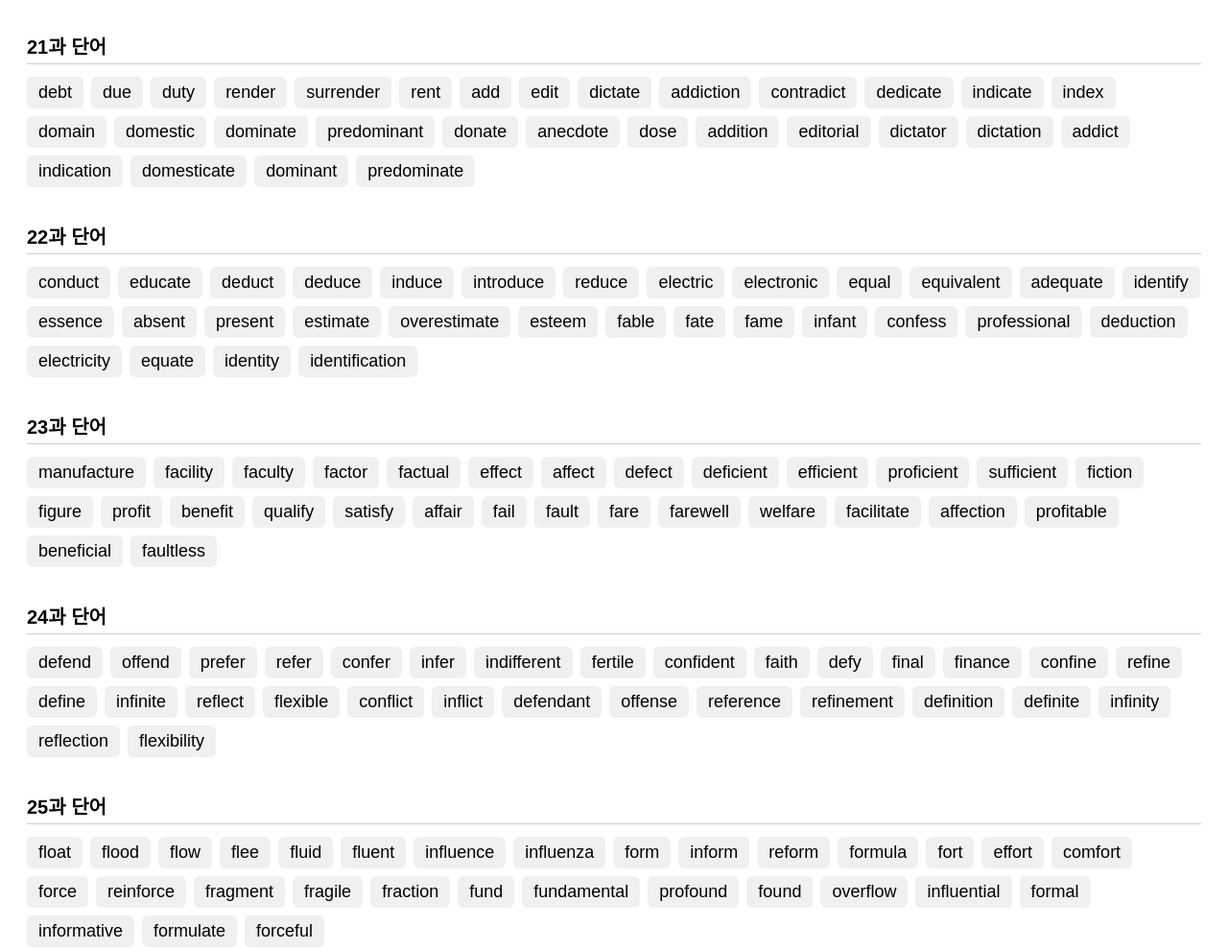
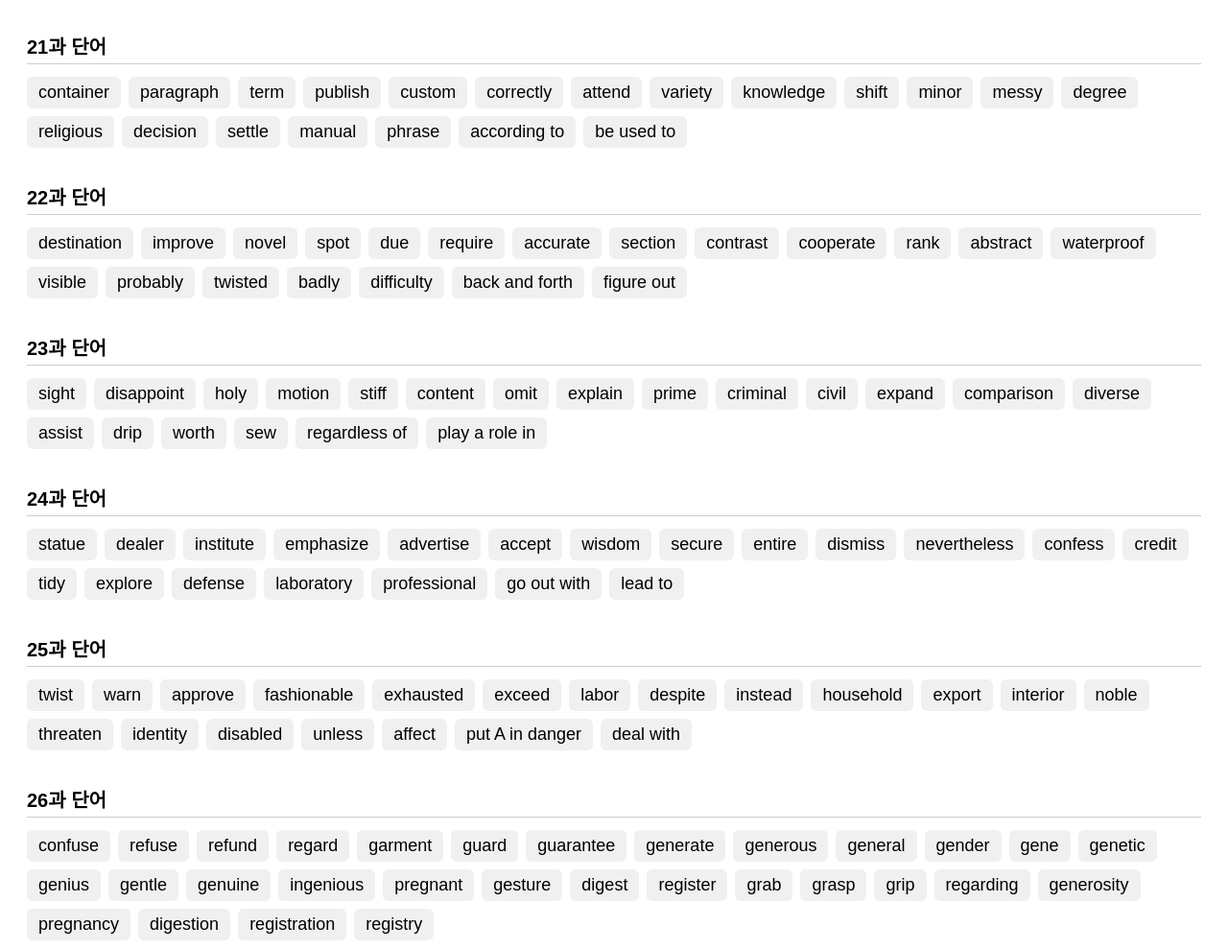
Before and after one commit to nmyway77/elewords-e, a plain HTML site: page index.html in a window 1280 px wide. Shown: the part 3283-4273 px from the top of the page at 96% size. Drawn offline with Linux system fonts and the light colour scheme.

Commit message:
Update index.html

```diff
--- a/index.html
+++ b/index.html
@@ -510,159 +510,110 @@
 { word: 'not only A but also B', meaning: 'A 뿐만 아니라 B도' },
 { word: 'keep in touch', meaning: '와 접촉을 지속하다   연락을 지속하다' },
       { heading: '21과 단어' },
-    { word: 'debt', meaning: '빚, 채무, 신세' },
-  { word: 'due', meaning: '~하기로 되어 있는, ~에 기인하는' },
-  { word: 'duty', meaning: '의무, 업무, 세금' },
-  { word: 'render', meaning: '~한 상태로 만들다, 주다' },
-  { word: 'surrender', meaning: '항복하다, 넘겨주다, 항복, 양도' },
-  { word: 'rent', meaning: '임대하다, 집세, 임대(임차)하다' },
-  { word: 'add', meaning: '추가하다, 더하다' },
-  { word: 'edit', meaning: '편집하다' },
-  { word: 'dictate', meaning: '받아쓰게 하다, 명령하다' },
-  { word: 'addiction', meaning: '중독, 탐닉' },
-  { word: 'contradict', meaning: '반박하다, 모순되다' },
-  { word: 'dedicate', meaning: '바치다, 헌신하다' },
-  { word: 'indicate', meaning: '가리키다, 암시하다, 나타내다' },
-  { word: 'index', meaning: '색인, 목록, 지표, 지수' },
-  { word: 'domain', meaning: '영역, 범위, 영토' },
-  { word: 'domestic', meaning: '국내의, 가정의, 가정적인' },
-  { word: 'dominate', meaning: '지배하다, 군림하다' },
-  { word: 'predominant', meaning: '두드러진, 우세한, 지배적인' },
-  { word: 'donate', meaning: '기부하다, 기증하다' },
-  { word: 'anecdote', meaning: '일화' },
-  { word: 'dose', meaning: '복용량, 복용하다, 투여하다' },
-  { word: 'addition', meaning: '추가, 첨가' },
-  { word: 'editorial', meaning: '사설, 편집의' },
-  { word: 'dictator', meaning: '독재자' },
-  { word: 'dictation', meaning: '받아쓰기, 명령, 지시' },
-  { word: 'addict', meaning: '중독자, 중독되게 하다' },
-  { word: 'indication', meaning: '표시' },
-  { word: 'domesticate', meaning: '사육하다, 길들이다' },
-  { word: 'dominant', meaning: '지배적인, 우세한' },
-  { word: 'predominate', meaning: '지배적이다' },
+ { word: 'container', meaning: '용기 그릇  컨테이너' },
+{ word: 'paragraph', meaning: '단락  절' },
+{ word: 'term', meaning: '용어 기간' },
+{ word: 'publish', meaning: '발행하다  출판하다' },
+{ word: 'custom', meaning: '풍습   관습     개인의 습관   (-s)관세  세관' },
+{ word: 'correctly', meaning: '바르게  정확하게' },
+{ word: 'attend', meaning: '출석하다  참석하다  학교등에 다니다' },
+{ word: 'variety', meaning: '여러 가지  갖가지  다양성' },
+{ word: 'knowledge', meaning: '지식   학식' },
+{ word: 'shift', meaning: '옮기다  이동하다    입장 등의 변화 이동' },
+{ word: 'minor', meaning: '중요하지 않은  사소한    가벼운 경미한' },
+{ word: 'messy', meaning: '지저분한  어지러운' },
+{ word: 'degree', meaning: '온도 각도 따위의 도  정도  단계  학위' },
+{ word: 'religious', meaning: '종교의  신앙심이 깊은' },
+{ word: 'decision', meaning: '결정  판단' },
+{ word: 'settle', meaning: '문제 등을 해결하다   정착하다' },
+{ word: 'manual', meaning: '손으로 하는 육체노동의  소책자 설명서' },
+{ word: 'phrase', meaning: '구  문구  구절' },
+{ word: 'according to', meaning: '-에 따르면  -에 의하면  - 에 따라' },
+{ word: 'be used to', meaning: '-에 익숙하다' },
       { heading: '22과 단어' },
-  { word: 'conduct', meaning: '수행(하다), 지휘하다, 처신(하다)' },
-  { word: 'educate', meaning: '교육하다' },
-  { word: 'deduct', meaning: '빼다, 공제하다' },
-  { word: 'deduce', meaning: '추론하다, 연역하다' },
-  { word: 'induce', meaning: '설득하다, 유도하다, 초래하다' },
-  { word: 'introduce', meaning: '소개하다, 도입하다' },
-  { word: 'reduce', meaning: '감소시키다, 줄이다, 낮추다' },
-  { word: 'electric', meaning: '전기의' },
-  { word: 'electronic', meaning: '전자의, 전자 공학의' },
-  { word: 'equal', meaning: '평등한, 같은, ~에 필적하다' },
-  { word: 'equivalent', meaning: '동등한 것, ~에 상응하는' },
-  { word: 'adequate', meaning: '충분한, 적당한, 적절한' },
-  { word: 'identify', meaning: '확인하다, 동일시하다' },
-  { word: 'essence', meaning: '본질, 핵심' },
-  { word: 'absent', meaning: '결석한, 없는, 결석하다' },
-  { word: 'present', meaning: '출석한, 있는, 현재의, 선물' },
-  { word: 'estimate', meaning: '평가하다, 추정하다, 견적, 평가' },
-  { word: 'overestimate', meaning: '과대평가하다, 과대평가' },
-  { word: 'esteem', meaning: '존경하다, 존중하다, 존경' },
-  { word: 'fable', meaning: '우화' },
-  { word: 'fate', meaning: '운명, 숙명' },
-  { word: 'fame', meaning: '명성, 평판' },
-  { word: 'infant', meaning: '유아(의), 초기(의)' },
-  { word: 'confess', meaning: '인정하다, 고백하다' },
-  { word: 'professional', meaning: '직업의, 전문의, 전문가' },
-  { word: 'deduction', meaning: '공제' },
-  { word: 'electricity', meaning: '전기, 전류' },
-  { word: 'equate', meaning: '동일시하다, 일치하다' },
-  { word: 'identity', meaning: '신원, 정체성' },
-  { word: 'identification', meaning: '신분 증명, 신원 확인' },
+{ word: 'destination', meaning: '목적지  도착지' },
+{ word: 'improve', meaning: '개선하다  나아지다' },
+{ word: 'novel', meaning: '소설     새로운  기발한' },
+{ word: 'spot', meaning: '장소  점  반점  얼룩  발견하다' },
+{ word: 'due', meaning: '-하기로 되어있는 예정된   돈을 지불해야 하는' },
+{ word: 'require', meaning: '필요로하다 요구하다' },
+{ word: 'accurate', meaning: '정확한' },
+{ word: 'section', meaning: '부분   구획' },
+{ word: 'contrast', meaning: '대조하다  대비하다  대조를 이루다  대조  대비' },
+{ word: 'cooperate', meaning: '협력하다  협동하다' },
+{ word: 'rank', meaning: '지위  계급  순위 등을 매기다  평가하다' },
+{ word: 'abstract', meaning: '추상적인' },
+{ word: 'waterproof', meaning: '방수의' },
+{ word: 'visible', meaning: '눈에 보이는' },
+{ word: 'probably', meaning: '아마도' },
+{ word: 'twisted', meaning: '꼬인  뒤틀린  접질린  삔' },
+{ word: 'badly', meaning: '틀리게  졸렬하게  몹시  심하게' },
+{ word: 'difficulty', meaning: '곤란  어려움' },
+{ word: 'back and forth', meaning: '앞 뒤로  왔다 갔다' },
+{ word: 'figure out', meaning: '-을 이해하다  알아내다  생각해 내다' },
       { heading: '23과 단어' },
-  { word: 'manufacture', meaning: '제조하다, 제조' },
-  { word: 'facility', meaning: '시설, 특질, 기능, 재능, 용이' },
-  { word: 'faculty', meaning: '학부, 교수진, 재능' },
-  { word: 'factor', meaning: '요인, 요소' },
-  { word: 'factual', meaning: '사실의, 사실에 입각한' },
-  { word: 'effect', meaning: '효과, 영향, 결과' },
-  { word: 'affect', meaning: '영향을 미치다, 가장하다' },
-  { word: 'defect', meaning: '결점, 결함, 결핍' },
-  { word: 'deficient', meaning: '부족한, 결함이 있는' },
-  { word: 'efficient', meaning: '효율적인, 능률적인' },
-  { word: 'proficient', meaning: '숙련된, 능숙한' },
-  { word: 'sufficient', meaning: '충분한' },
-  { word: 'fiction', meaning: '소설, 허구' },
-  { word: 'figure', meaning: '숫자, 중요 인물, 생각하다' },
-  { word: 'profit', meaning: '이익, 이익을 얻다' },
-  { word: 'benefit', meaning: '이익, ~에 득이 되다' },
-  { word: 'qualify', meaning: '자격을 얻다' },
-  { word: 'satisfy', meaning: '만족시키다' },
-  { word: 'affair', meaning: '일, 활동, 사건' },
-  { word: 'fail', meaning: '실패하다, 낙제하다' },
-  { word: 'fault', meaning: '잘못, 과실, 결점, 흠' },
-  { word: 'fare', meaning: '요금, 운임' },
-  { word: 'farewell', meaning: '작별 (인사), 작별의' },
-  { word: 'welfare', meaning: '행복, 복지, 복리후생' },
-  { word: 'facilitate', meaning: '가능하게 하다, 용이하게 하다' },
-  { word: 'affection', meaning: '애정' },
-  { word: 'profitable', meaning: '이익이 되는, 유익한' },
-  { word: 'beneficial', meaning: '유익한, 유리한' },
-  { word: 'faultless', meaning: '결점이 없는, 완벽한' },
+ { word: 'sight', meaning: '시력  보기  시야' },
+{ word: 'disappoint', meaning: '실망시키다' },
+{ word: 'holy', meaning: '신성한  성스러운' },
+{ word: 'motion', meaning: '운동  움직임  동작 몸짓' },
+{ word: 'stiff', meaning: '뻣뻣한 딱딱한  근육이 뻐근한' },
+{ word: 'content', meaning: '(-s) 속에 든 것들 내용물  (-s) 목차  만족하는' },
+{ word: 'omit', meaning: '생략하다  빼다' },
+{ word: 'explain', meaning: '설명하다  이유를 대다  해명하다' },
+{ word: 'prime', meaning: '주된  주요한 최상의 최고의  전성기' },
+{ word: 'criminal', meaning: '범죄자  범인  범죄의' },
+{ word: 'civil', meaning: '시민의  정중한  예의바른' },
+{ word: 'expand', meaning: '확장하다  팽창되다  확장 팽창시키다' },
+{ word: 'comparison', meaning: '비교  비유' },
+{ word: 'diverse', meaning: '다양한' },
+{ word: 'assist', meaning: '돕다  거들다' },
+{ word: 'drip', meaning: '액체가 똑똑 떨어지다' },
+{ word: 'worth', meaning: '-할 가치가 있는  -얼마어치  가치' },
+{ word: 'sew', meaning: '바느질하다  꿰매다' },
+{ word: 'regardless of', meaning: '-에 상관없이' },
+{ word: 'play a role in', meaning: '-에서 역할을 하다' },
       { heading: '24과 단어' },
-  { word: 'defend', meaning: '방어하다, 옹호하다' },
-  { word: 'offend', meaning: '화나게 하다, 위반하다' },
-  { word: 'prefer', meaning: '~을 더 좋아하다' },
-  { word: 'refer', meaning: '언급하다, 참조하다' },
-  { word: 'confer', meaning: '의논하다, 수여하다' },
-  { word: 'infer', meaning: '추론하다, 추정하다' },
-  { word: 'indifferent', meaning: '무관심한, 중요하지 않은' },
-  { word: 'fertile', meaning: '기름진, 비옥한, 많이 낳는' },
-  { word: 'confident', meaning: '확신하고 있는, 자신이 있는' },
-  { word: 'faith', meaning: '신뢰, 믿음' },
-  { word: 'defy', meaning: '반항하다, 무시하다' },
-  { word: 'final', meaning: '최종적인, 결승, 기말고사' },
-  { word: 'finance', meaning: '재정, 자금, 자금을 제공하다' },
-  { word: 'confine', meaning: '한정하다, 가두다, 감금하다' },
-  { word: 'refine', meaning: '정제하다, 개선하다, 다듬다' },
-  { word: 'define', meaning: '규정하다, 정의하다' },
-  { word: 'infinite', meaning: '무한한, 끝없는' },
-  { word: 'reflect', meaning: '반사하다, 반영하다, 숙고하다' },
-  { word: 'flexible', meaning: '융통성 있는, 구부리기 쉬운' },
-  { word: 'conflict', meaning: '충돌하다, 갈등, 충돌' },
-  { word: 'inflict', meaning: '가하다, (고통 등을) 주다' },
-  { word: 'defendant', meaning: '피고인' },
-  { word: 'offense', meaning: '위반, 범죄, 공격' },
-  { word: 'reference', meaning: '언급, 참조, 추천서, 참고' },
-  { word: 'refinement', meaning: '정제, 세련, 개선, 세련됨' },
-  { word: 'definition', meaning: '정의' },
-  { word: 'definite', meaning: '명확한, 확실한, 확정된' },
-  { word: 'infinity', meaning: '무한, 무궁, 무한대' },
-  { word: 'reflection', meaning: '반사, 반영, 숙고' },
-  { word: 'flexibility', meaning: '융통성, 탄력성, 유연성' },
+{ word: 'statue', meaning: '상  조각상' },
+{ word: 'dealer', meaning: '상인  판매업자' },
+{ word: 'institute', meaning: '기관  협회' },
+{ word: 'emphasize', meaning: '강조하다' },
+{ word: 'advertise', meaning: '광고하다' },
+{ word: 'accept', meaning: '받아들이다' },
+{ word: 'wisdom', meaning: '현명함  지혜' },
+{ word: 'secure', meaning: '안전한  위험없는   안정된  확실한' },
+{ word: 'entire', meaning: '전체의' },
+{ word: 'dismiss', meaning: '사람을 보내다   해산시키다  해고하다' },
+{ word: 'nevertheless', meaning: '그럼에도 불구하고' },
+{ word: 'confess', meaning: '죄, 잘못을 자백하다 고백하다  인정하다' },
+{ word: 'credit', meaning: '외상거래 신용거래  칭찬  인정' },
+{ word: 'tidy', meaning: '깔끔한  정리된   정리하다  정돈하다' },
+{ word: 'explore', meaning: '탐험하다  조사하다  탐구하다' },
+{ word: 'defense', meaning: '방어  수비' },
+{ word: 'laboratory', meaning: '실험실  연구실' },
+{ word: 'professional', meaning: '전문적인  전문직의 직업적인 프로의' },
+{ word: 'go out with', meaning: '-와 데이트를 하다   사귀다' },
+{ word: 'lead to', meaning: '- 로 이어지다     초래하다' },
       { heading: '25과 단어' },
-  { word: 'float', meaning: '(물에) 뜨다(떠다니다)' },
-  { word: 'flood', meaning: '홍수, 쇄도, 물에 잠기다' },
-  { word: 'flow', meaning: '흐름, 흐르다' },
-  { word: 'flee', meaning: '도망치다' },
-  { word: 'fluid', meaning: '액체, 부드러운, 유동적인' },
-  { word: 'fluent', meaning: '유창한, 능통한' },
-  { word: 'influence', meaning: '영향(력), 영향을 미치다' },
-  { word: 'influenza', meaning: '유행성 감기, 독감' },
-  { word: 'form', meaning: '형태, 모양, 형성하다, 형식화하다' },
-  { word: 'inform', meaning: '알리다, 통지하다' },
-  { word: 'reform', meaning: '개혁하다, 개선하다, 개혁, 개선' },
-  { word: 'formula', meaning: '방식, 방법, 공식' },
-  { word: 'fort', meaning: '요새' },
-  { word: 'effort', meaning: '노력, 수고' },
-  { word: 'comfort', meaning: '편안하게 하다, 위로하다, 안락' },
-  { word: 'force', meaning: '힘, 군대, 억지로 ~하게 하다' },
-  { word: 'reinforce', meaning: '강화하다, 보강하다' },
-  { word: 'fragment', meaning: '파편, 조각' },
-  { word: 'fragile', meaning: '부서지기 쉬운, 허약한' },
-  { word: 'fraction', meaning: '단편, 일부, 소량, 분수' },
-  { word: 'fund', meaning: '자금, 기금, 자금을 제공하다' },
-  { word: 'fundamental', meaning: '근본적인, 기본적인, 중요한' },
-  { word: 'profound', meaning: '심오한, 깊은' },
-  { word: 'found', meaning: '설립하다, ~에 기초를 두다' },
-  { word: 'overflow', meaning: '넘치다, 넘침' },
-  { word: 'influential', meaning: '영향력 있는, 유력한' },
-  { word: 'formal', meaning: '공식적인, 형식적인, 격식을 차린' },
-  { word: 'informative', meaning: '유익한, 정보를 제공하는' },
-  { word: 'formulate', meaning: '만들어내다, 공식화하다' },
-  { word: 'forceful', meaning: '강력한, 힘이 있는' },
+{ word: 'twist', meaning: '구부리다  돌리다  몸의 일부를 돌리다 틀다' },
+{ word: 'warn', meaning: '경고하다 주의를 주다' },
+{ word: 'approve', meaning: '찬성하다  승인하다' },
+{ word: 'fashionable', meaning: '유행하는 상류층이 애용하는 고급의' },
+{ word: 'exhausted', meaning: '지쳐버린 기진맥진한' },
+{ word: 'exceed', meaning: '초과하다 넘어서다' },
+{ word: 'labor', meaning: '노동  근로' },
+{ word: 'despite', meaning: '-에도 불구하고' },
+{ word: 'instead', meaning: '대신에' },
+{ word: 'household', meaning: '가정  가구  가정의 가사의' },
+{ word: 'export', meaning: '수출  수출품  수출하다' },
+{ word: 'interior', meaning: '내부  내부의 실내의' },
+{ word: 'noble', meaning: '고결한 숭고한  귀족의' },
+{ word: 'threaten', meaning: '위협하다  협박하다' },
+{ word: 'identity', meaning: '신원 신분  정체성  독자성' },
+{ word: 'disabled', meaning: '장애를 가진' },
+{ word: 'unless', meaning: '-하지 않으면' },
+{ word: 'affect', meaning: '영향을 미치다' },
+{ word: 'put A in danger', meaning: 'A를 위험에 빠뜨리다' },
+{ word: 'deal with', meaning: '처리하다 다루다' },
       { heading: '26과 단어' },
   { word: 'confuse', meaning: '혼동시키다, 혼동하다' },
   { word: 'refuse', meaning: '거절하다' },
```
